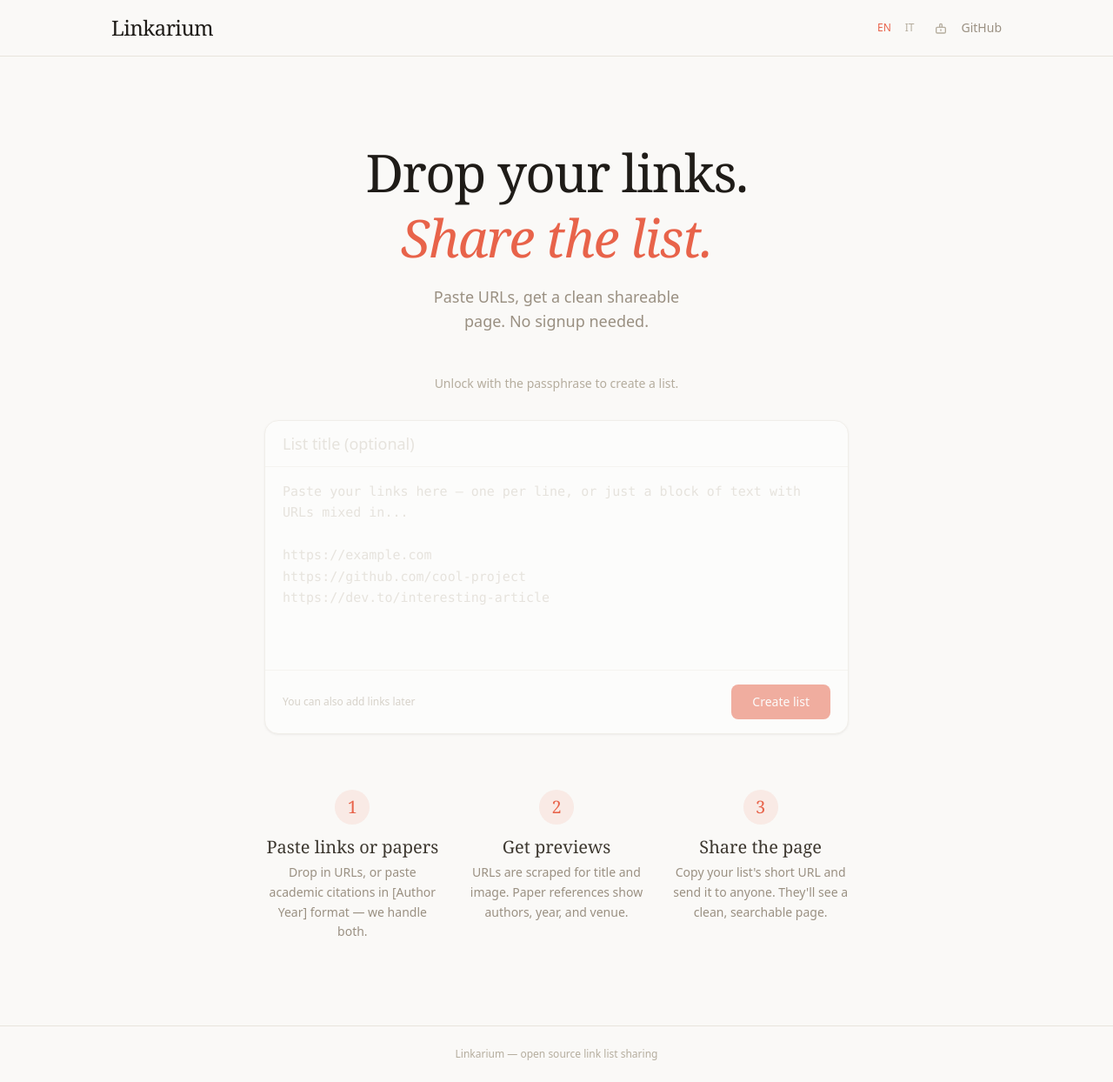
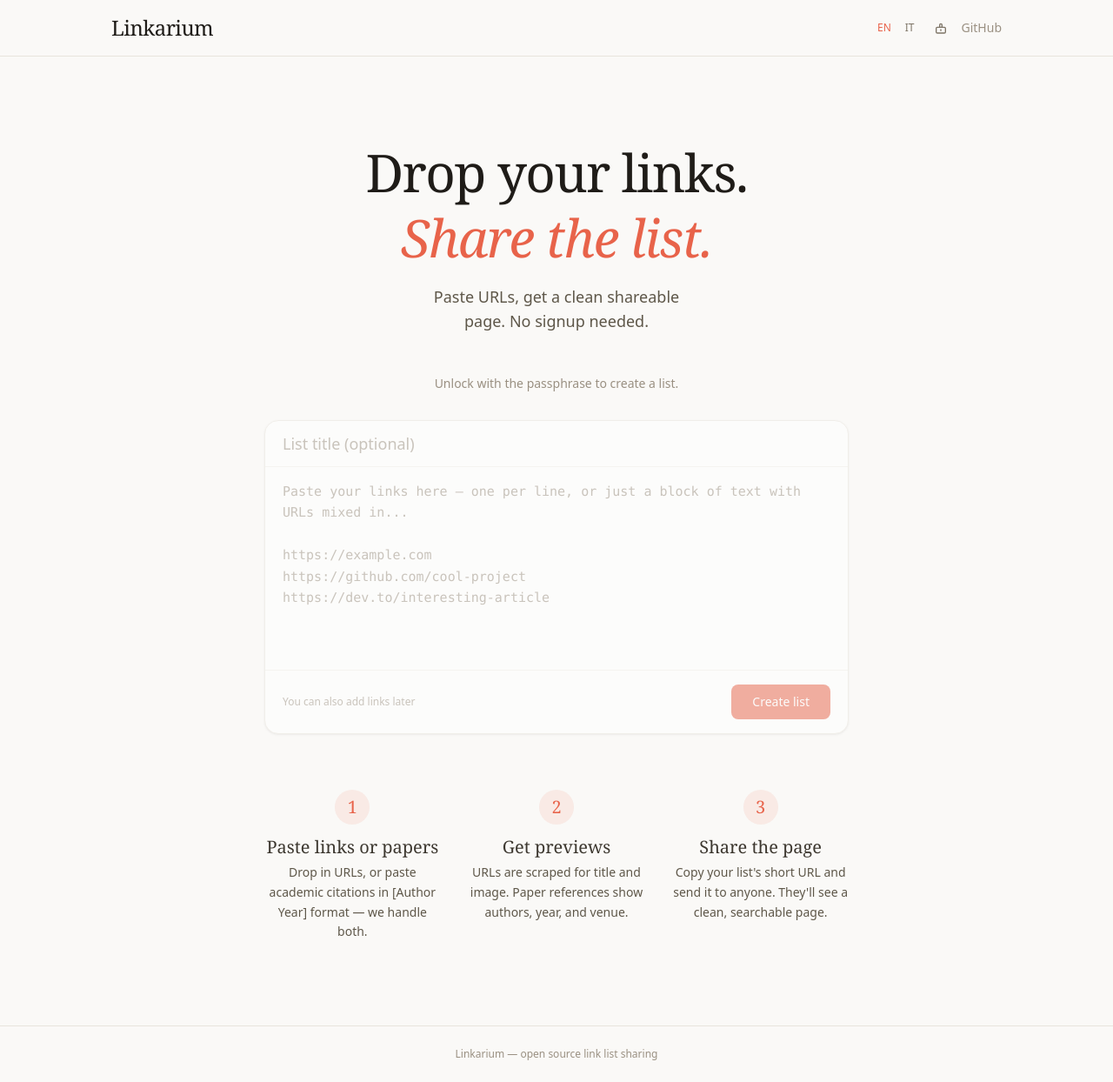
Before and after one commit to martapanc/linkarium, a Next.js app: page /en in a window 1280 px wide. Shown: the whole page at 87% size. Built offline with nearby package versions, Linux system fonts and the light colour scheme; no server answers.

Commit message:
style: improve text contrast across UI components

```diff
--- a/src/components/HomeClient.tsx
+++ b/src/components/HomeClient.tsx
@@ -83,7 +83,7 @@ export function HomeClient({ flags }: Props) {
               href="https://github.com/martapanc/linkarium"
               target="_blank"
               rel="noopener noreferrer"
-              className="text-sm text-sand-500 hover:text-sand-700 transition-colors"
+              className="text-sm text-sand-500 hover:text-sand-800 transition-colors"
             >
               {tNav("github")}
             </a>
@@ -99,7 +99,7 @@ export function HomeClient({ flags }: Props) {
             <br />
             <span className="text-coral-500 italic">{t("headline2")}</span>
           </h1>
-          <p className="text-lg text-sand-500 max-w-82 mx-auto">
+          <p className="text-lg text-sand-700 max-w-82 mx-auto">
             {t.rich("tagline", { br: () => <br /> })}
           </p>
         </div>
@@ -107,7 +107,7 @@ export function HomeClient({ flags }: Props) {
         {/* Create form */}
         <div className="max-w-2xl w-full">
           {!canWrite && (
-            <div className="mb-8 text-center text-sm text-sand-400">
+            <div className="mb-8 text-center text-sm text-sand-500">
               {t("unlockHint")}
             </div>
           )}
@@ -118,7 +118,7 @@ export function HomeClient({ flags }: Props) {
                 placeholder={t("titlePlaceholder")}
                 value={title}
                 onChange={(e) => setTitle(e.target.value)}
-                className="w-full bg-transparent text-lg font-medium text-sand-900 placeholder:text-sand-300 focus:outline-none"
+                className="w-full bg-transparent text-lg font-medium text-sand-900 placeholder:text-sand-500 focus:outline-none"
                 maxLength={100}
               />
             </div>
@@ -129,12 +129,12 @@ export function HomeClient({ flags }: Props) {
                 value={rawText}
                 onChange={(e) => setRawText(e.target.value)}
                 rows={8}
-                className="w-full bg-transparent text-sand-800 placeholder:text-sand-300 text-[15px] leading-relaxed resize-none focus:outline-none font-mono"
+                className="w-full bg-transparent text-sand-800 placeholder:text-sand-500 text-[15px] leading-relaxed resize-none focus:outline-none font-mono"
               />
             </div>
 
             <div className="border-t border-sand-100 px-5 py-4 flex items-center justify-between">
-              <span className="text-xs text-sand-400">
+              <span className="text-xs text-sand-500">
                 {rawText.trim()
                   ? looksLikeCitations(rawText)
                     ? t("citationsDetected", { count: parseCitations(rawText).length })
@@ -176,14 +176,14 @@ export function HomeClient({ flags }: Props) {
                   {item.step}
                 </div>
                 <h3 className="font-display text-xl text-sand-800 mb-1">{item.title}</h3>
-                <p className="text-sm text-sand-500 leading-relaxed">{item.desc}</p>
+                <p className="text-sm text-sand-700 leading-relaxed">{item.desc}</p>
               </div>
             ))}
           </div>
         </div>
       </main>
 
-      <footer className="border-t border-sand-200 px-6 py-6 text-center text-xs text-sand-400">
+      <footer className="border-t border-sand-200 px-6 py-6 text-center text-xs text-sand-500">
         {t("footer")}
       </footer>
     </div>
--- a/src/components/LanguageSwitcher.tsx
+++ b/src/components/LanguageSwitcher.tsx
@@ -29,7 +29,7 @@ export function LanguageSwitcher() {
             text-xs font-medium px-1.5 py-0.5 rounded transition-colors cursor-pointer
             ${locale === loc
               ? "text-coral-500"
-              : "text-sand-400 hover:text-sand-600"}
+              : "text-sand-600 hover:text-sand-800"}
           `}
         >
           {LOCALE_LABELS[loc] ?? loc.toUpperCase()}
--- a/src/components/ListView.tsx
+++ b/src/components/ListView.tsx
@@ -442,7 +442,7 @@ export function ListView({ list, initialLinks, flags }: Props) {
       </main>
 
       {/* Footer */}
-      <footer className="border-t border-sand-200 px-6 py-6 text-center text-xs text-sand-400">
+      <footer className="border-t border-sand-200 px-6 py-6 text-center text-xs text-sand-600">
         {canWrite ? (
           <a href="/" className="hover:text-coral-500 transition-colors">
             {t("footer")}
--- a/src/components/WriteGuard.tsx
+++ b/src/components/WriteGuard.tsx
@@ -58,7 +58,7 @@ export function WriteGuard({ onUnlock }: Props) {
           }
         }}
         title={unlocked ? t("lockTitle") : t("unlockTitle")}
-        className="flex items-center gap-1.5 text-xs text-sand-400 hover:text-sand-600 transition-colors cursor-pointer"
+        className="flex items-center gap-1.5 text-xs text-sand-600 hover:text-sand-800 transition-colors cursor-pointer"
       >
         {unlocked ? (
           <svg className="w-4 h-4 text-coral-500" fill="none" viewBox="0 0 24 24" stroke="currentColor" strokeWidth={2}>
```
